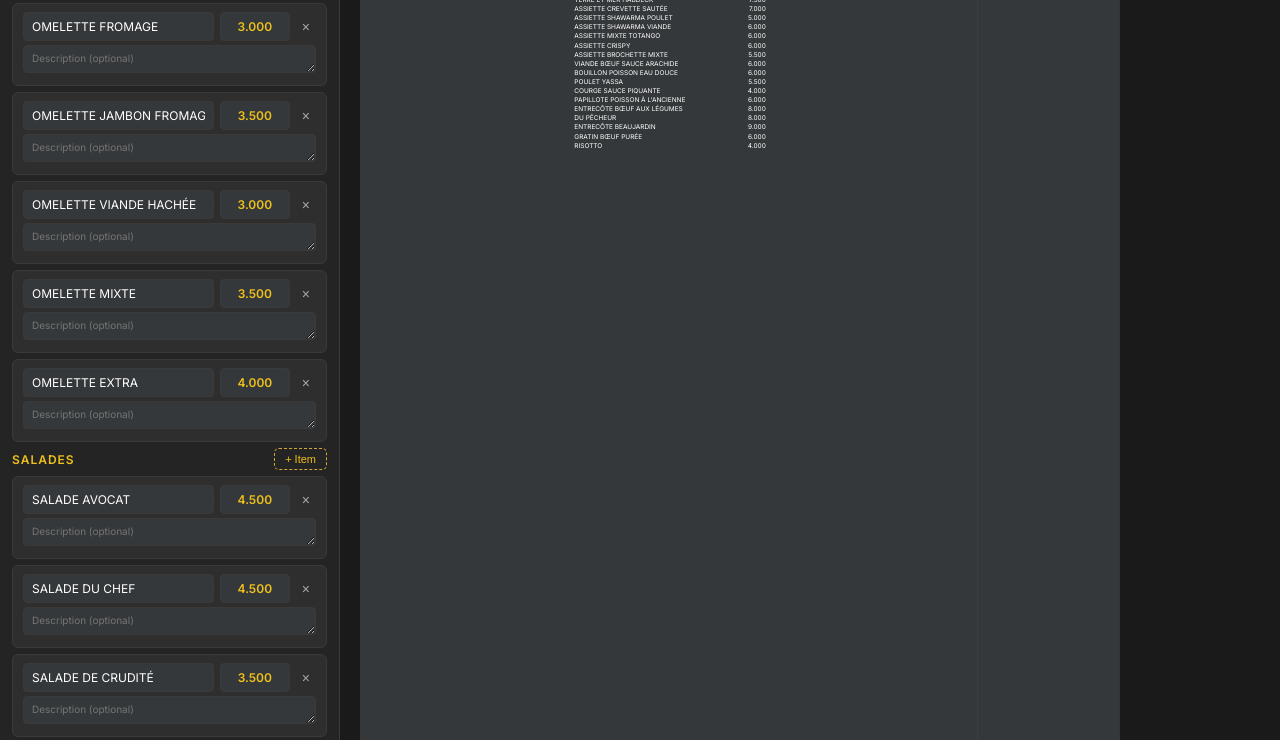
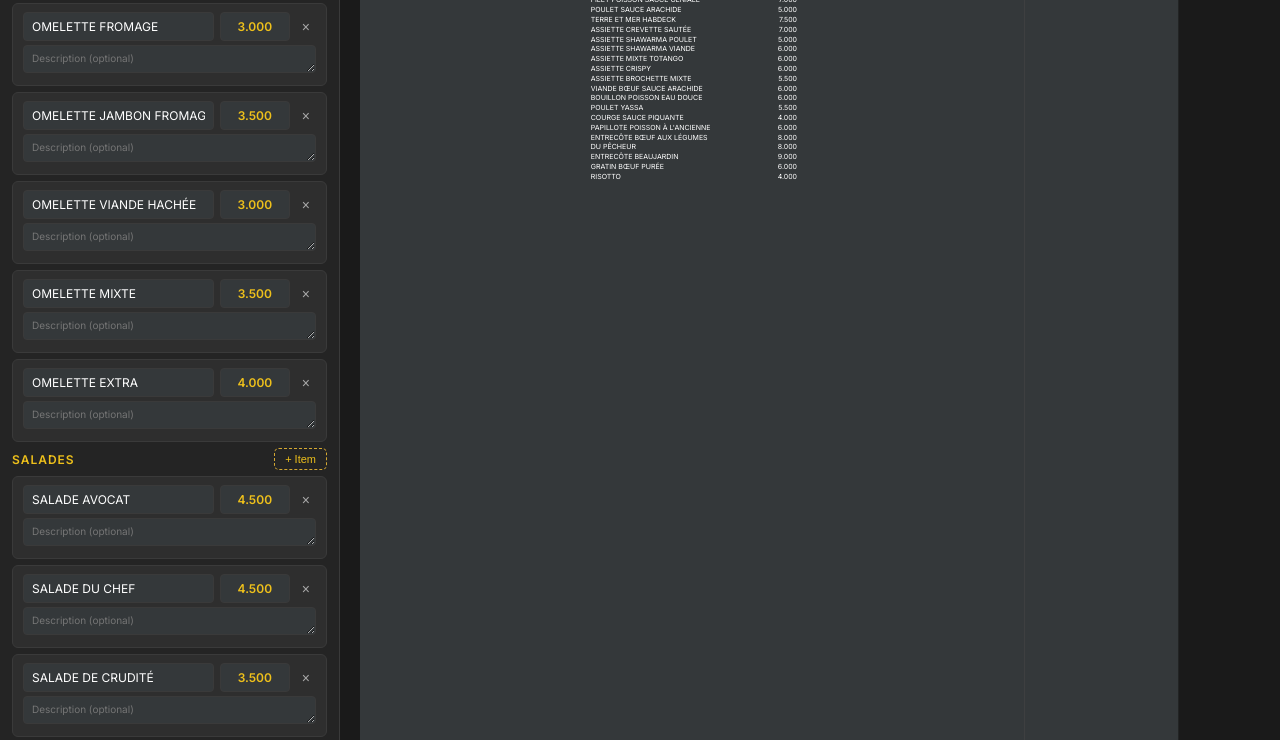
Before and after one commit to ramihoujeiry/menu-editor, a plain HTML site: page index.html in a window 1280 px wide. Shown: the part 340-1080 px from the top of the page. Drawn offline with nearby package versions, Linux system fonts and the light colour scheme.

Commit message:
Adjust scale to 0.7

```diff
--- a/index.html
+++ b/index.html
@@ -269,9 +269,9 @@
 
     .menu-page-wrapper {
       display: inline-block;
-      transform: scale(0.65);
+      transform: scale(0.7);
       transform-origin: top left;
-      margin-bottom: -400px;
+      margin-bottom: -300px;
     }
 
     /* ===== MENU PAGE - EXACT REPLICA ===== */
```
